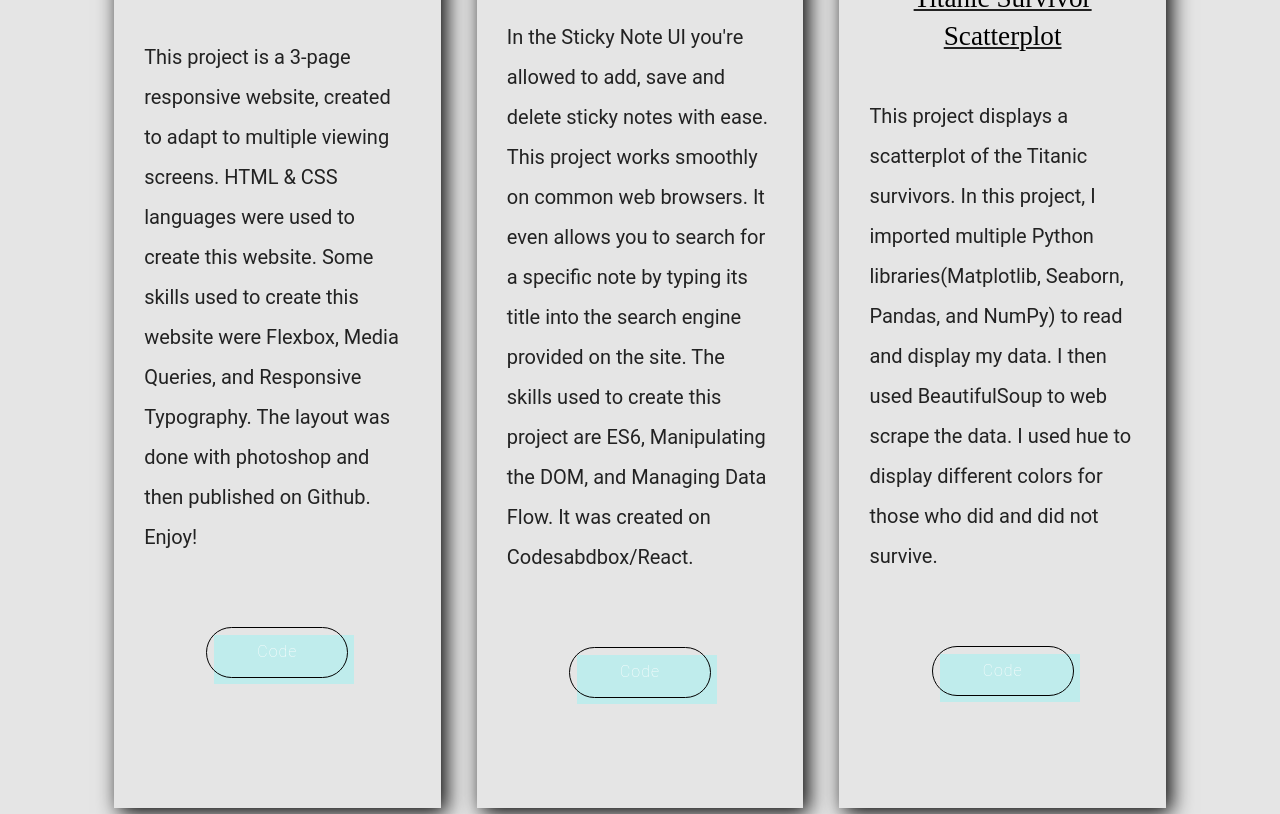
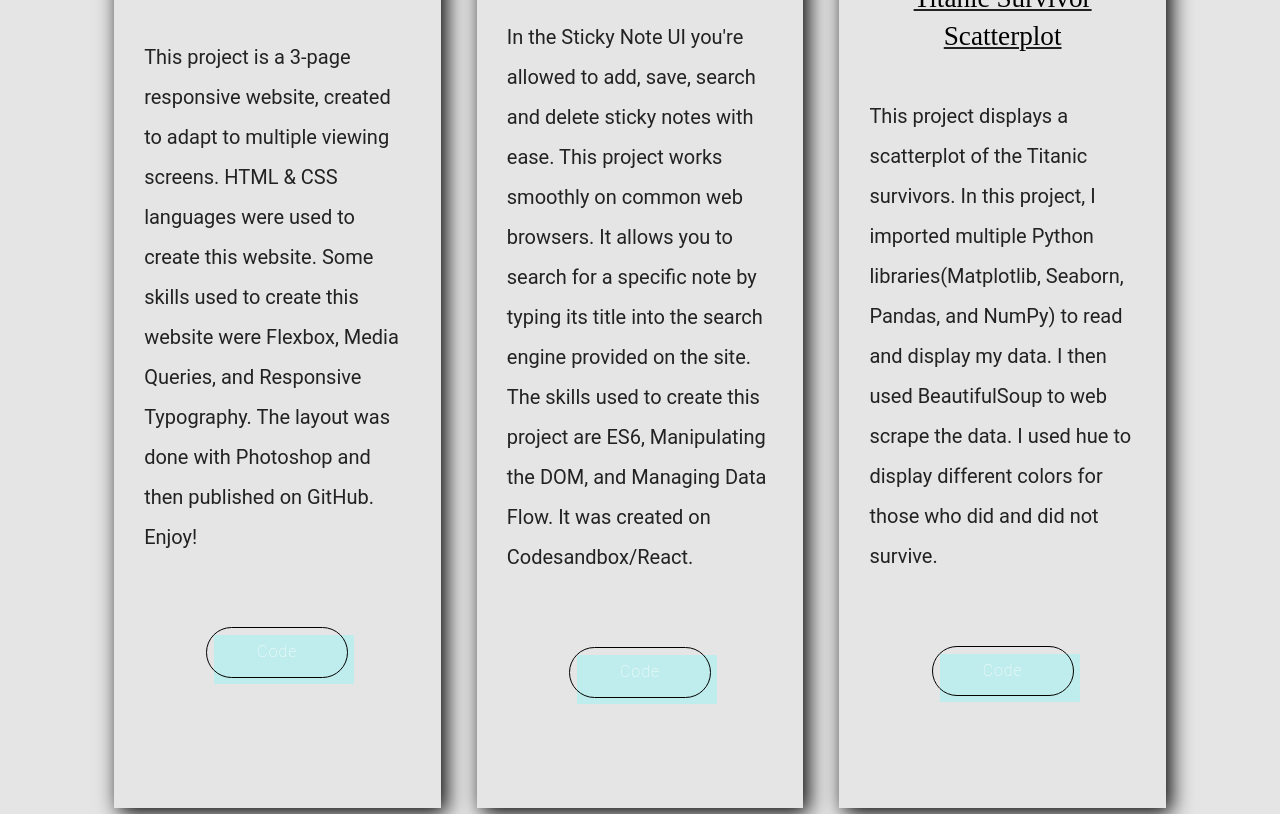
Before and after one commit to Sammyada/Portfolio, a plain HTML site: page index.html in a window 1280 px wide. Shown: the part 2678-3492 px from the top of the page. Drawn offline with Linux system fonts and the light colour scheme.

Commit message:
Made some grammar corrections.

```diff
--- a/index.html
+++ b/index.html
@@ -92,7 +92,7 @@
                             </figcaption>
                         </figure>
                     </div>
-                            <p class="project-description">This project is a 3-page responsive website, created to adapt to multiple viewing screens. HTML & CSS languages were used to create this website. Some skills used to create this website were Flexbox, Media Queries, and Responsive Typography. The layout was done with photoshop and then published on Github. Enjoy!</p>
+                            <p class="project-description">This project is a 3-page responsive website, created to adapt to multiple viewing screens. HTML & CSS languages were used to create this website. Some skills used to create this website were Flexbox, Media Queries, and Responsive Typography. The layout was done with Photoshop and then published on GitHub. Enjoy!</p>
                             <a class="project-link" href="https://github.com/Sammyada/unplugged-project/blob/main/index.html"  target="_blank">Code</a>
                         </div>
                     <div class="column">
@@ -104,7 +104,7 @@
                             </figcaption>
                         </figure>
                     </div>
-                            <p class="project-description">In the Sticky Note UI you're allowed to add, save and delete sticky notes with ease. This project works smoothly on common web browsers. It even allows you to search for a specific note by typing its title into the search engine provided on the site. The skills used to create this project are ES6, Manipulating the DOM, and Managing Data Flow. It was created on Codesabdbox/React.</p>
+                            <p class="project-description">In the Sticky Note UI you're allowed to add, save, search and delete sticky notes with ease. This project works smoothly on common web browsers. It allows you to search for a specific note by typing its title into the search engine provided on the site. The skills used to create this project are ES6, Manipulating the DOM, and Managing Data Flow. It was created on Codesandbox/React.</p>
                         <a class="project-link" href="https://codesandbox.io/s/l12-build-your-big-component-help-forked-sr69p?file=/src/App.js"  target="_blank">Code</a>
                     </div>
                 <div class="column">
```
